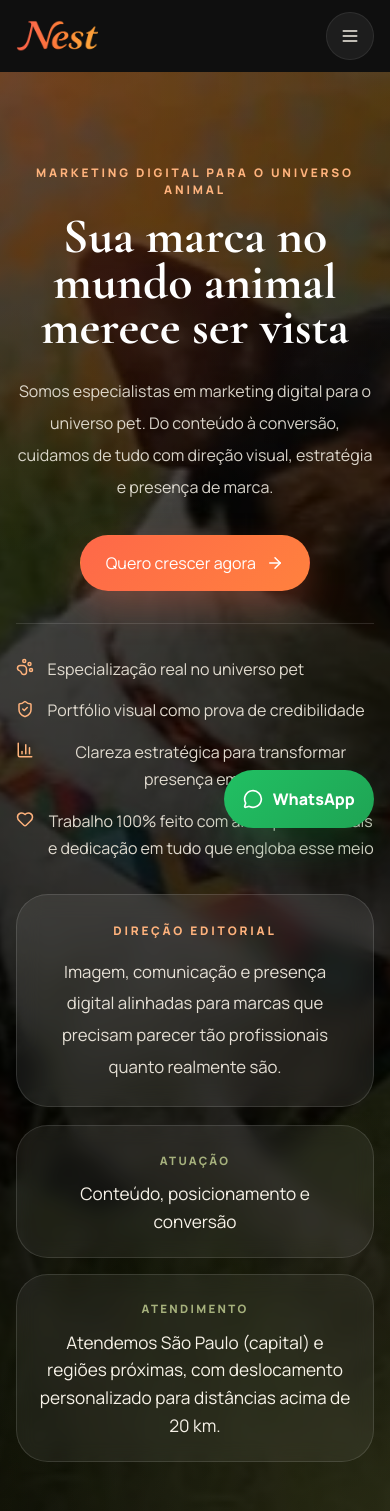
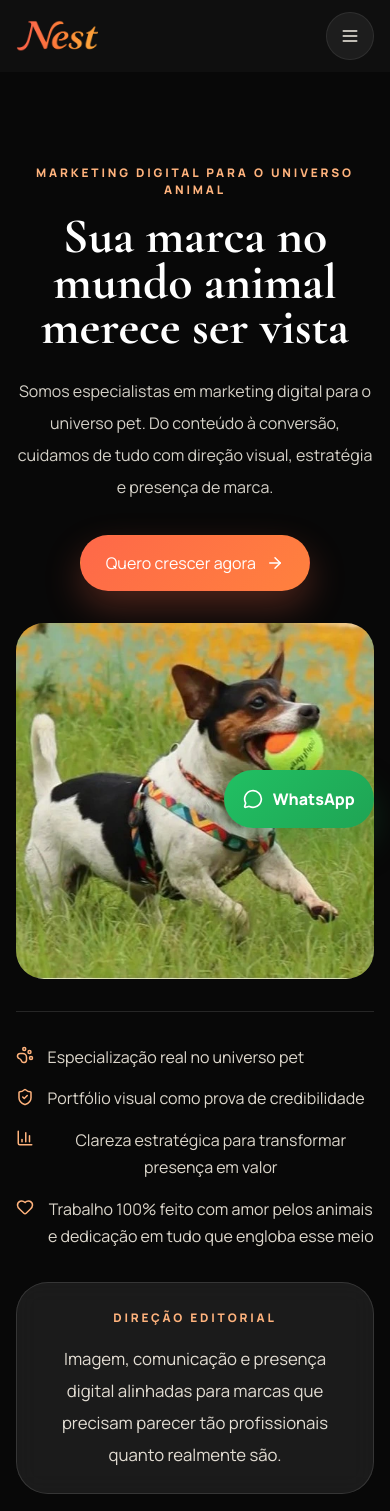
Before and after one commit to Wallaceoll/Nest-Studio-Vercel, a React (Vite) app: page / in a window 390 px wide. Shown: the top 1511 px of the page. Built offline with nearby package versions, Linux system fonts and the light colour scheme.

Commit message:
ajustando imagem

```diff
--- a/src/App.tsx
+++ b/src/App.tsx
@@ -437,10 +437,9 @@ export default function App() {
 
       <main>
         <section id="inicio" className="hero-section">
-          <picture>
-            <source media="(max-width: 767px)" srcSet={assets.heroMobile} />
-            <img src={assets.hero} alt="Cachorros bebendo agua" className="hero-background" />
-          </picture>
+          <div className="hero-media-desktop" aria-hidden="true">
+            <img src={assets.hero} alt="Cachorros se divertindo" className="hero-background" />
+          </div>
           <div className="hero-overlay" />
           <div className="hero-glow" />
           <div className="container hero-content">
@@ -456,6 +455,9 @@ export default function App() {
                     Quero crescer agora
                     <ArrowRight size={18} />
                   </a>
+                </div>
+                <div className="hero-media-mobile">
+                  <img src={assets.heroMobile} alt="Cachorros bebendo agua" className="hero-mobile-image" />
                 </div>
                 <div className="hero-highlights">
                   <div className="hero-highlight">
--- a/src/styles.css
+++ b/src/styles.css
@@ -288,6 +288,11 @@ button {
   color: var(--text-light);
 }
 
+.hero-media-desktop {
+  position: absolute;
+  inset: 0;
+}
+
 .hero-background,
 .hero-overlay,
 .hero-glow {
@@ -300,6 +305,16 @@ button {
   height: 100%;
   object-fit: cover;
   opacity: 0.95;
+}
+
+.hero-media-mobile {
+  display: none;
+}
+
+.hero-mobile-image {
+  width: 100%;
+  height: auto;
+  border-radius: 1.75rem;
 }
 
 .hero-overlay {
@@ -1430,21 +1445,22 @@ button {
 
 @media (max-width: 767px) {
   .hero-section {
-    min-height: 100svh;
-  }
-
-  .hero-background {
-    object-fit: cover;
-    object-position: 52% center;
-    opacity: 0.88;
-  }
-
-  .hero-overlay {
-    background: linear-gradient(180deg, rgba(0, 0, 0, 0.62) 0%, rgba(0, 0, 0, 0.68) 28%, rgba(0, 0, 0, 0.78) 62%, rgba(0, 0, 0, 0.88) 100%);
+    min-height: auto;
+  }
+
+  .hero-media-desktop,
+  .hero-overlay,
+  .hero-glow {
+    display: none;
+  }
+
+  .hero-media-mobile {
+    display: block;
+    margin-top: 2rem;
   }
 
   .hero-content {
-    min-height: 100svh;
+    min-height: auto;
     padding-top: 5.5rem;
     padding-bottom: 3.5rem;
   }
```
